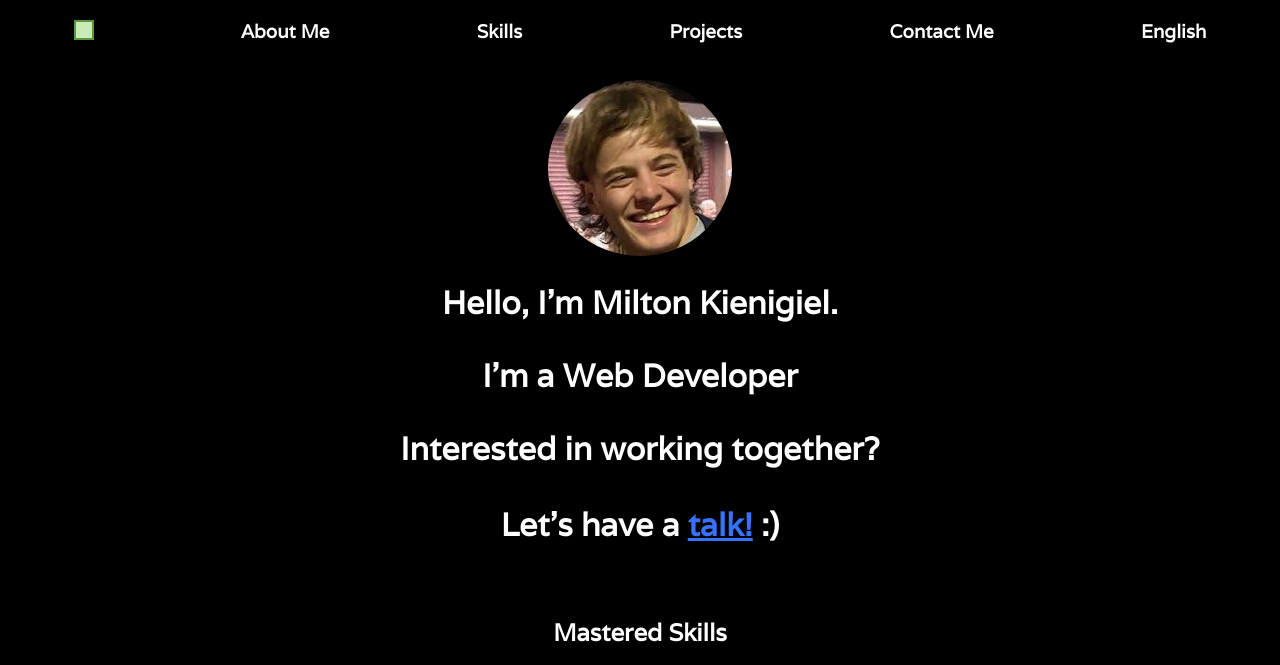
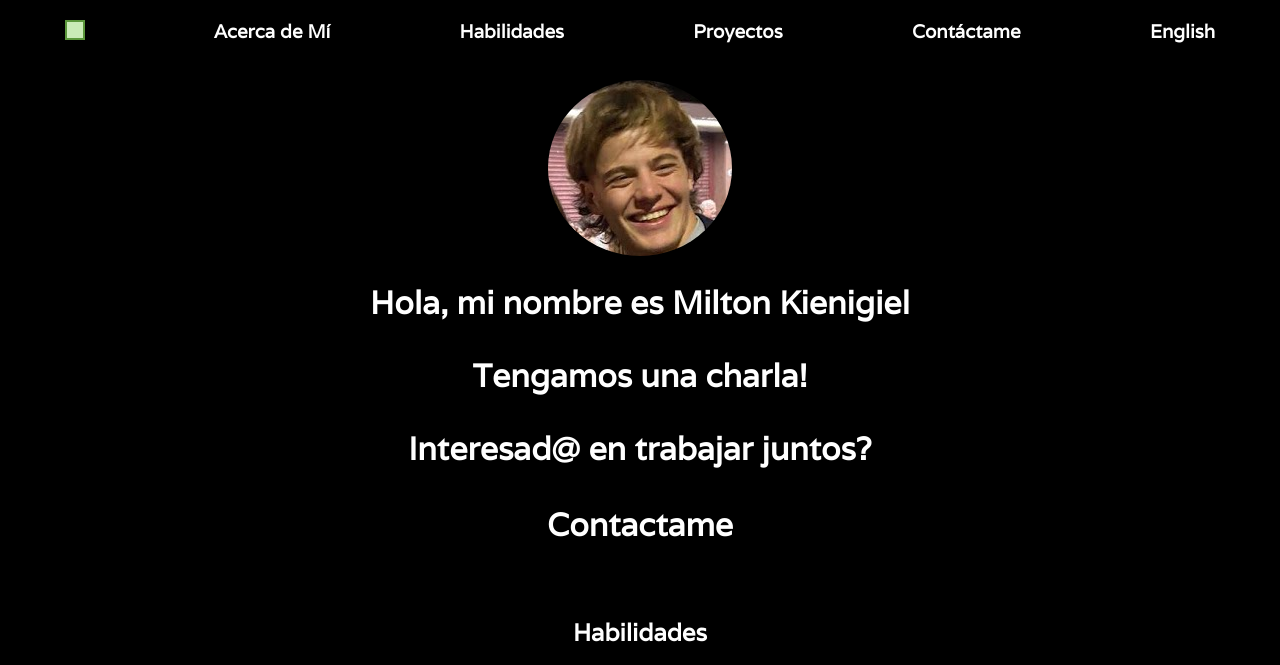
Before and after one commit to MiltonKienigiel/MiltonKienigiel.github.io, a plain HTML site: page index.html in a window 1280 px wide. Both pictures are taken after a click on the element "Español". Shown: the top 665 px of the page. Drawn offline with nearby package versions, Linux system fonts and the light colour scheme.

Commit message:
Cositas español

```diff
--- a/css/index.css
+++ b/css/index.css
@@ -24,17 +24,17 @@ body{
   text-decoration-line:underline ;
   display: inline;
 }
-.grisuli-arriba{
+#grisuli-arriba{
   padding-bottom: 35px;
 }
-.grisuli-arriba:hover{
+#grisuli-arriba:hover{
   color: #df2935;
 
 }
-.grisuli-arriba-arriba:hover{
+#grisuli-arriba-arriba:hover{
   color: #fdca40;
 }
-.grisuli-bien-arriba:hover{
+#grisuli-bien-arriba:hover{
 color: #6fffe9;
 }
 .header{
--- a/index.html
+++ b/index.html
@@ -32,11 +32,11 @@
 
         <div class="nombre">
             <h1>
-                <div class="grisuli-bien-arriba">
+                <div id="grisuli-bien-arriba">
                 Hello, I'm Milton Kienigiel.
                 </div>
-                <p class="grisuli-arriba-arriba uk-animation-slide-left-small"> I'm a Web Developer</p>
-                <div class="grisuli-arriba">
+                <p class=" uk-animation-slide-left-small" id="grisuli-arriba-arriba"> I'm a Web Developer</p>
+                <div id="grisuli-arriba">
                     Interested in working together?
                 </div>
                 <a href="#contactos" id="grisuli"  uk-scroll class="uk-animation-slide-left">Let's have a <div id="talk">talk!</div> :)</a>
--- a/js/index.js
+++ b/js/index.js
@@ -1,5 +1,10 @@
 let spanish = document.getElementById("english");
-let descripcion = document.getElementById("gris");
+let descripcion = document.getElementById("grisuli-bien-arriba");
+let descripcion2 = document.getElementById("grisuli-arriba-arriba");
+let descripcion3 = document.getElementById("grisuli-arriba");
+let descripcion4 = document.getElementById("grisuli-arriba-arriba");
+let descripcion5 = document.getElementById("grisuli");
+
 let titulo2 = document.getElementById("herramienta");
 let titulo4 = document.getElementById("titulo4");
 let titulo3 = document.getElementById("proyecto");
@@ -13,7 +18,12 @@ let header4 = document.getElementById("herramientas");
 if (spanish.innerHTML=="Español") {
     spanish.onclick=()=>{
         spanish.innerHTML= "English";
-        descripcion.innerHTML= "Desarrollador Web";
+        descripcion.innerHTML= "Hola, mi nombre es Milton Kienigiel";
+        descripcion2.innerHTML= "Soy Desarrollador Web";
+        descripcion3.innerHTML= "Interesad@ en trabajar juntos?";
+        descripcion4.innerHTML= "Tengamos una charla!";
+        descripcion5.innerHTML= "Contactame";
+
         titulo4.innerHTML = "En Proceso de aprendizaje"
         titulo2.innerHTML= "Habilidades";
         titulo3.innerHTML= "Proyectos";
```
